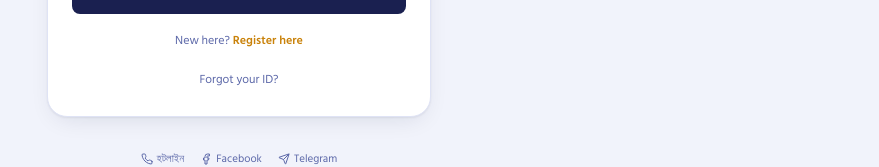
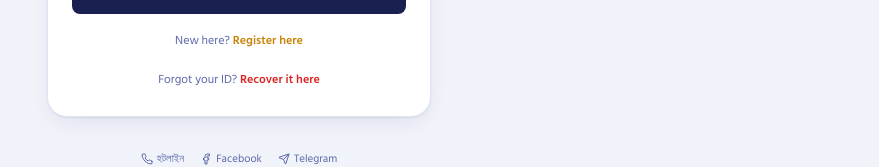
Before and after one commit to dreamersacademia/sust-admission-prep, a Next.js app: page /login in a window 1280 px wide. Shown: the part 536-703 px from the top of the page, without its empty margins (401-1280 px from the left). Built offline with nearby package versions, Linux system fonts and the light colour scheme; no server answers.

Commit message:
recover page fix

```diff
--- a/app/login/page.jsx
+++ b/app/login/page.jsx
@@ -141,7 +141,7 @@ export default function LoginPage() {
           New here? <a href="/register" className="font-semibold text-marigold-600 dark:text-marigold-400">Register here</a>
         </p>
         <p className="mt-4 text-center text-xs text-ink-400" lang="bn">
-          Forgot your ID? <a href="/recover" className="font-semibold text-red-600 dark:text-red-400"></a>
+          Forgot your ID? <a href="/recover" className="font-semibold text-red-600 dark:text-red-400">Recover it here</a>
         </p>
 
       </motion.div>
```
